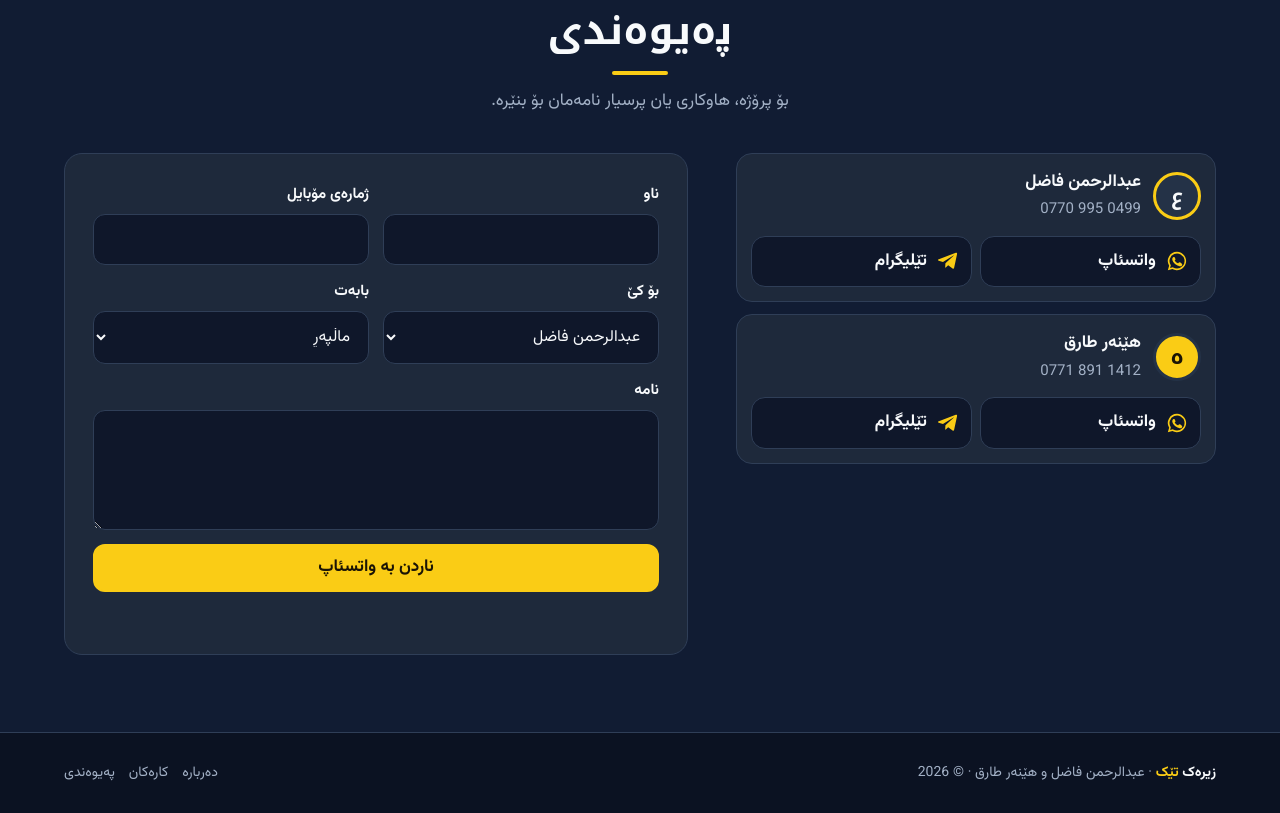
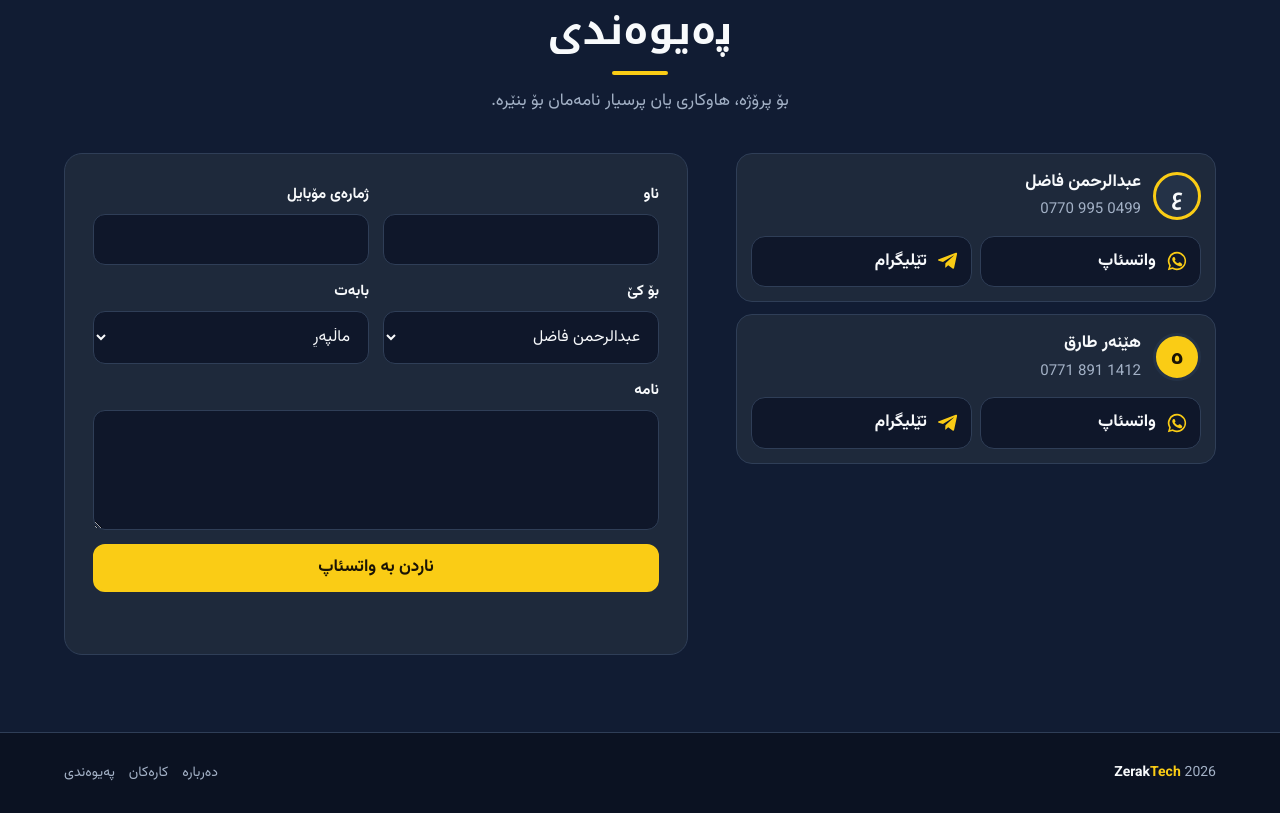
Before and after one commit to zeraktech025-rgb/ZerakTech, a plain HTML site: page index.html in a window 1280 px wide. Shown: the part 4508-5321 px from the top of the page. Drawn offline with Linux system fonts and the light colour scheme.

Commit message:
Update index.html

```diff
--- a/index.html
+++ b/index.html
@@ -272,7 +272,7 @@ footer{background:#0b1222;border-top:1px solid var(--line);padding:28px max(5vw,
 
 <footer>
   <div class="wrap foot">
-    <div><b style="color:var(--ink)">زیرەک <span style="color:var(--y)">تێک</span></b> · عبدالرحمن فاضل و هێنەر طارق · © <span id="yr">2026</span></div>
+    <div dir="ltr"><b style="color:var(--ink)">Zerak<span style="color:var(--y)">Tech</span></b> <span id="yr">2026</span></div>
     <nav><a href="#about">دەربارە</a><a href="#works">کارەکان</a><a href="#contact">پەیوەندی</a></nav>
   </div>
 </footer>
```
